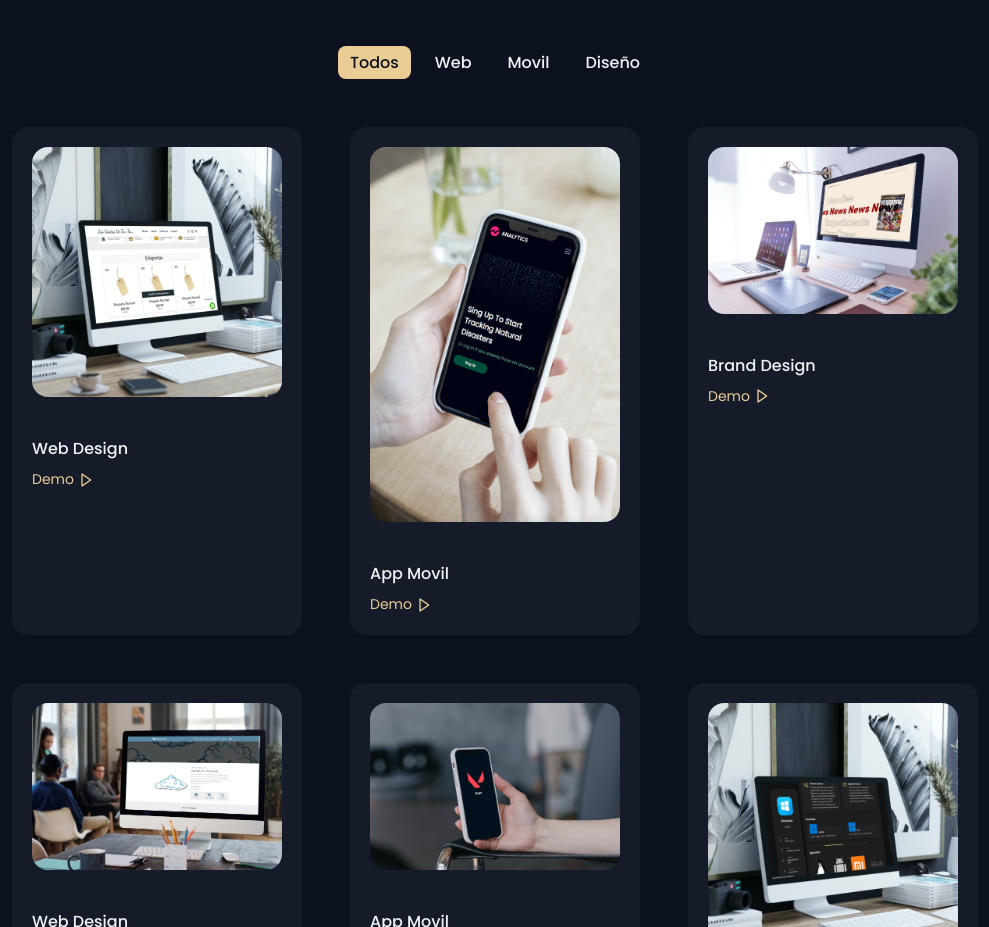
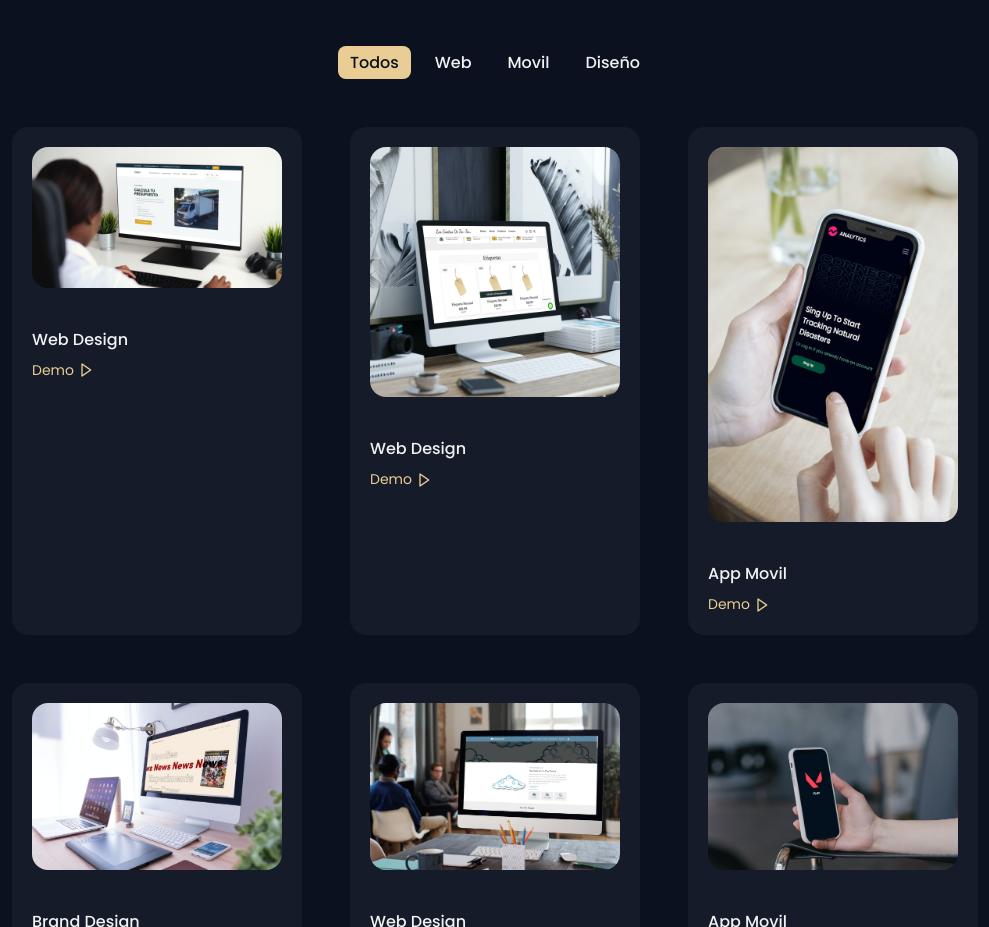
Before and after one commit to FeruglioProg/Portfolio, a plain HTML site: page index.html in a window 1280 px wide. Shown: the part 2880-3807 px from the top of the page, without its empty margins (145-1134 px from the left). Drawn offline with nearby package versions, Linux system fonts and the light colour scheme.

Commit message:
Portfolio-Giovanni

```diff
--- a/index.html
+++ b/index.html
@@ -492,6 +492,17 @@
             </div>
 
             <div class="work__container container grid">
+
+                <div class="work__card mix movil">
+                    <img src="assets/img/work7.jpg" alt="" class="work__img">
+
+                    <h3 class="work__title">Web Design</h3>
+
+                    <a href="#" class="work__button">
+                        Demo <i class='bx bx-right-arrow work__icon'></i>
+                    </a>
+                </div>
+
                 <div class="work__card mix web">
                     <img src="assets/img/work1.jpg" alt="" class="work__img">
 
```
Also changed, not shown: assets/img/work7.jpg (added).
